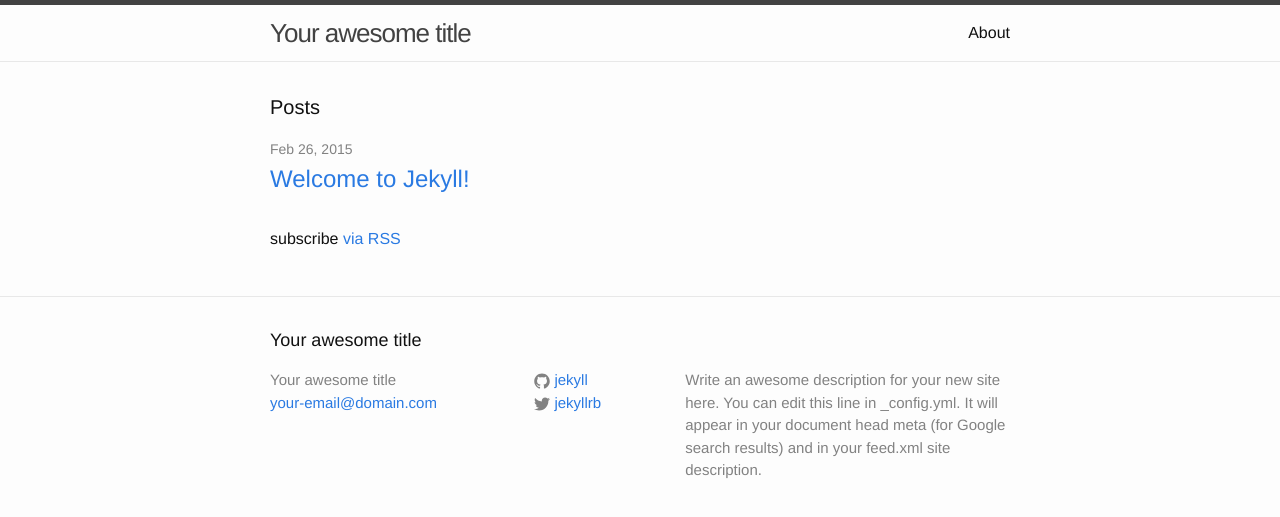
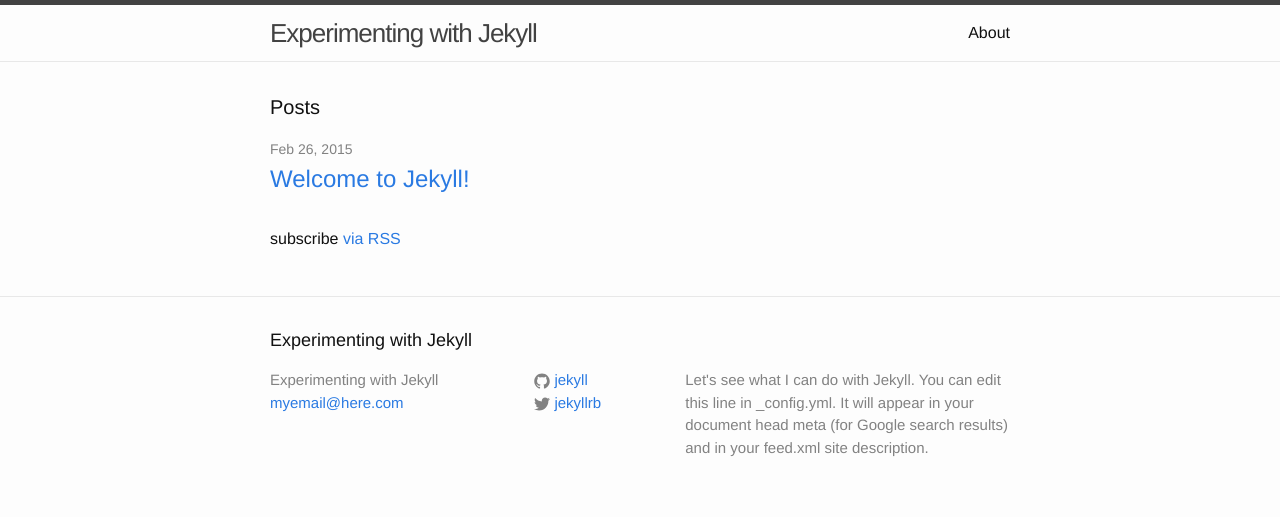
Before and after one commit to bgrove1974/myblog, a Jekyll site: the page built from index.html, in a window 1280 px wide. Shown: the top 517 px of the page. Built offline with Jekyll 4.4.1, drawn with Linux system fonts in a browser that asks for light colours.

Commit message:
Change a few things to see what I break

```diff
--- a/_config.yml
+++ b/_config.yml
@@ -1,12 +1,12 @@
 # Site settings
-title: Your awesome title
-email: your-email@domain.com
+title: Experimenting with Jekyll
+email: myemail@here.com
 description: > # this means to ignore newlines until "baseurl:"
-  Write an awesome description for your new site here. You can edit this
+  Let's see what I can do with Jekyll. You can edit this
   line in _config.yml. It will appear in your document head meta (for
   Google search results) and in your feed.xml site description.
 baseurl: "" # the subpath of your site, e.g. /blog/
-url: "http://yourdomain.com" # the base hostname & protocol for your site
+url: "http://localhost:4000.com" # the base hostname & protocol for your site
 twitter_username: jekyllrb
 github_username:  jekyll
 
```
